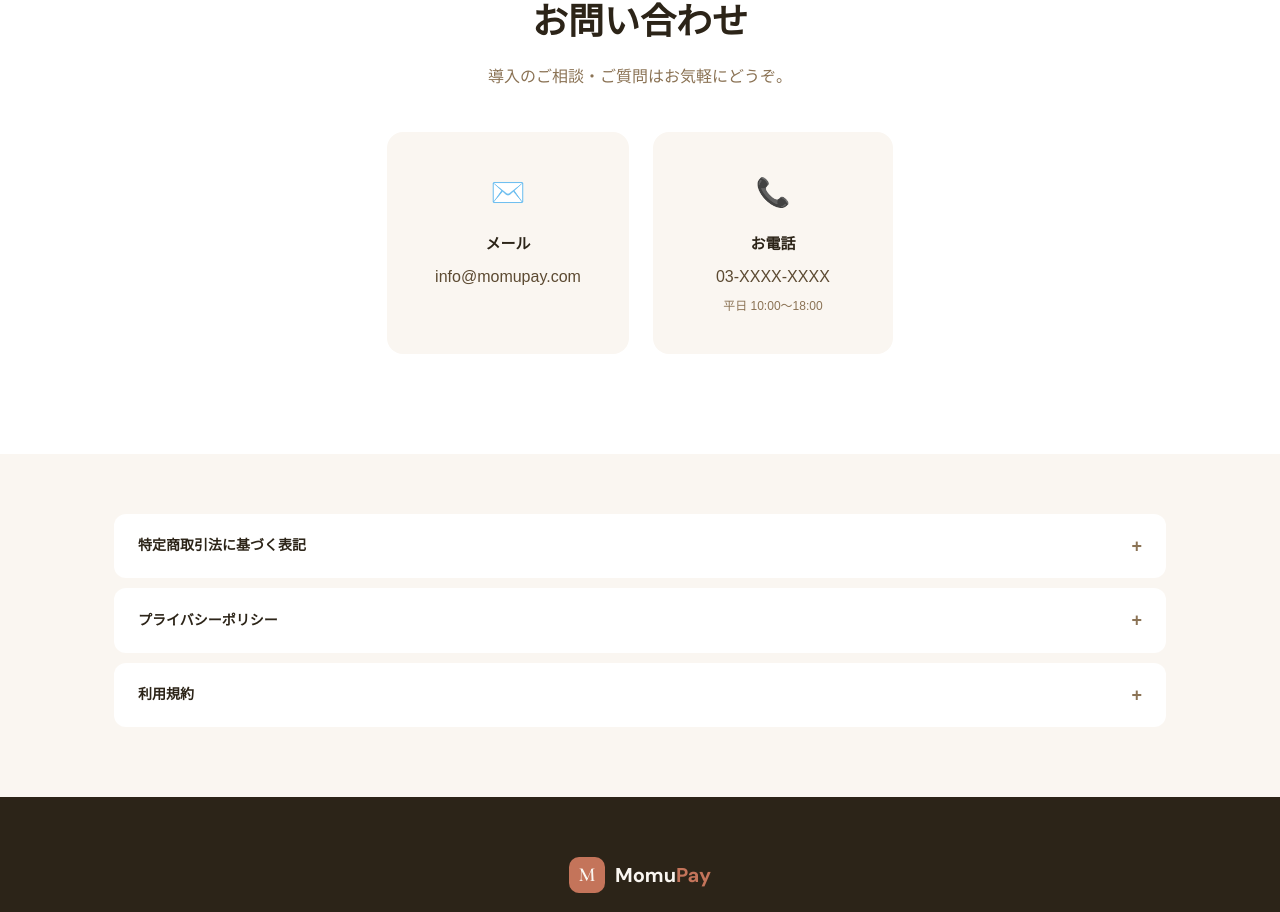
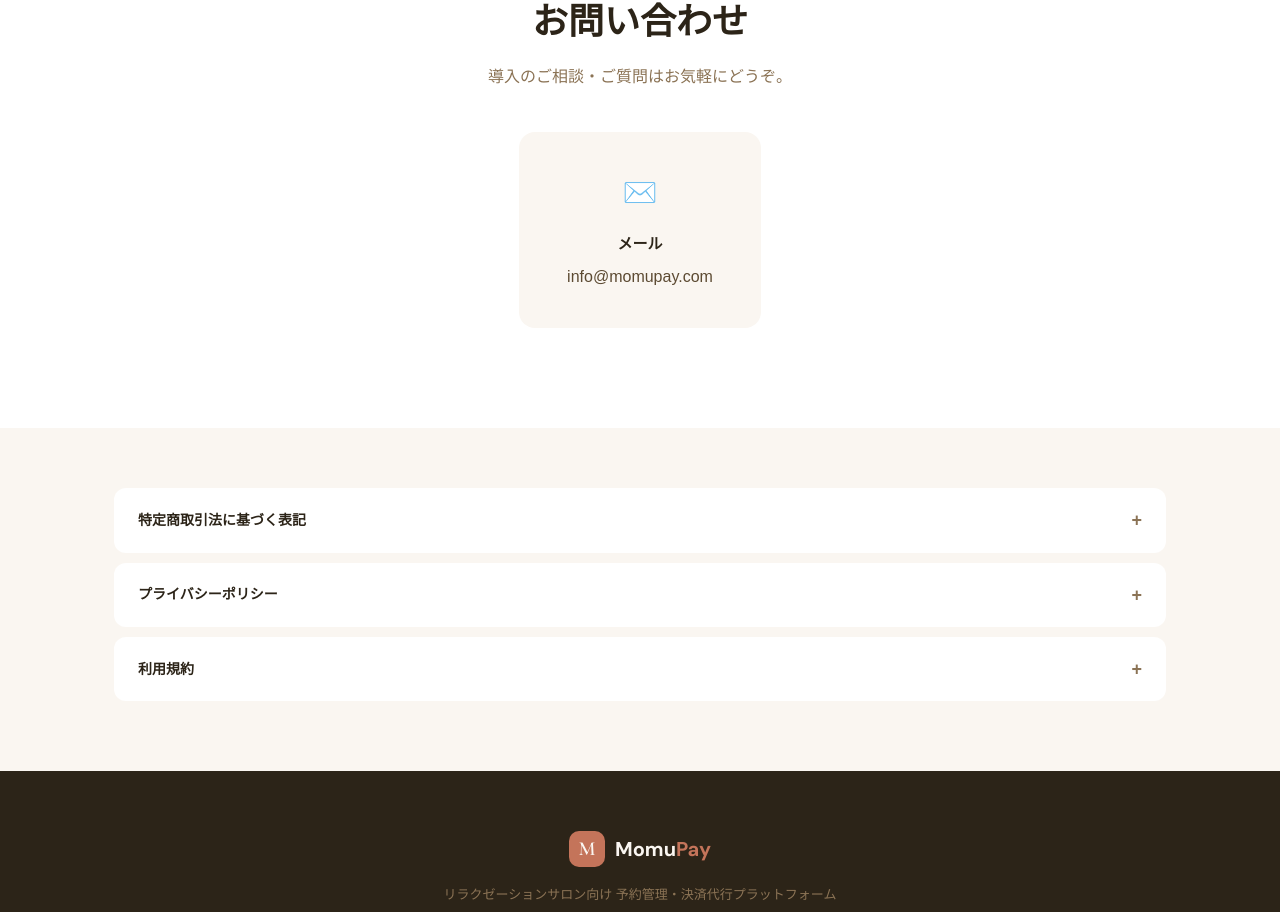
Before and after one commit to jorz0888-cmyk/momupay, a React (Vite) app: page / in a window 1280 px wide. Shown: the part 4951-5863 px from the top of the page. Built offline with nearby package versions, Linux system fonts and the light colour scheme; a web font is replaced by a local one.

Commit message:
update legal info

```diff
--- a/src/App.jsx
+++ b/src/App.jsx
@@ -266,7 +266,6 @@ function App() {
           <p className="contact__sub">導入のご相談・ご質問はお気軽にどうぞ。</p>
           <div className="contact__cards">
             <div className="ccard"><div className="ccard__icon">✉️</div><h3>メール</h3><p className="ccard__val">info@momupay.com</p></div>
-            <div className="ccard"><div className="ccard__icon">📞</div><h3>お電話</h3><p className="ccard__val">03-XXXX-XXXX</p><p className="ccard__note">平日 10:00〜18:00</p></div>
           </div>
         </div>
       </section>
@@ -276,10 +275,10 @@ function App() {
         <div className="container">
           {[
             ['tokusho','特定商取引法に基づく表記',<table className="ltable"><tbody>
-              <tr><th>事業者名</th><td>MomuPay（運営: ○○○○）</td></tr>
-              <tr><th>代表者名</th><td>○○ ○○</td></tr>
-              <tr><th>所在地</th><td>〒XXX-XXXX 東京都○○区○○ X-X-X</td></tr>
-              <tr><th>電話番号</th><td>03-XXXX-XXXX</td></tr>
+              <tr><th>事業者名</th><td>MomuPay</td></tr>
+              <tr><th>運営責任者</th><td>渡辺 高志</td></tr>
+              <tr><th>所在地</th><td>〒101-0024 東京都千代田区神田和泉町1-6-16 ヤマトビル405</td></tr>
+              <tr><th>電話番号</th><td>お問い合わせフォームよりご連絡ください</td></tr>
               <tr><th>メールアドレス</th><td>info@momupay.com</td></tr>
               <tr><th>サービス内容</th><td>リラクゼーションサロン向けの予約管理および決済代行サービス</td></tr>
               <tr><th>料金</th><td>決済手数料: 決済金額の8%（税込）。初期費用・月額費用は無料。</td></tr>
```
